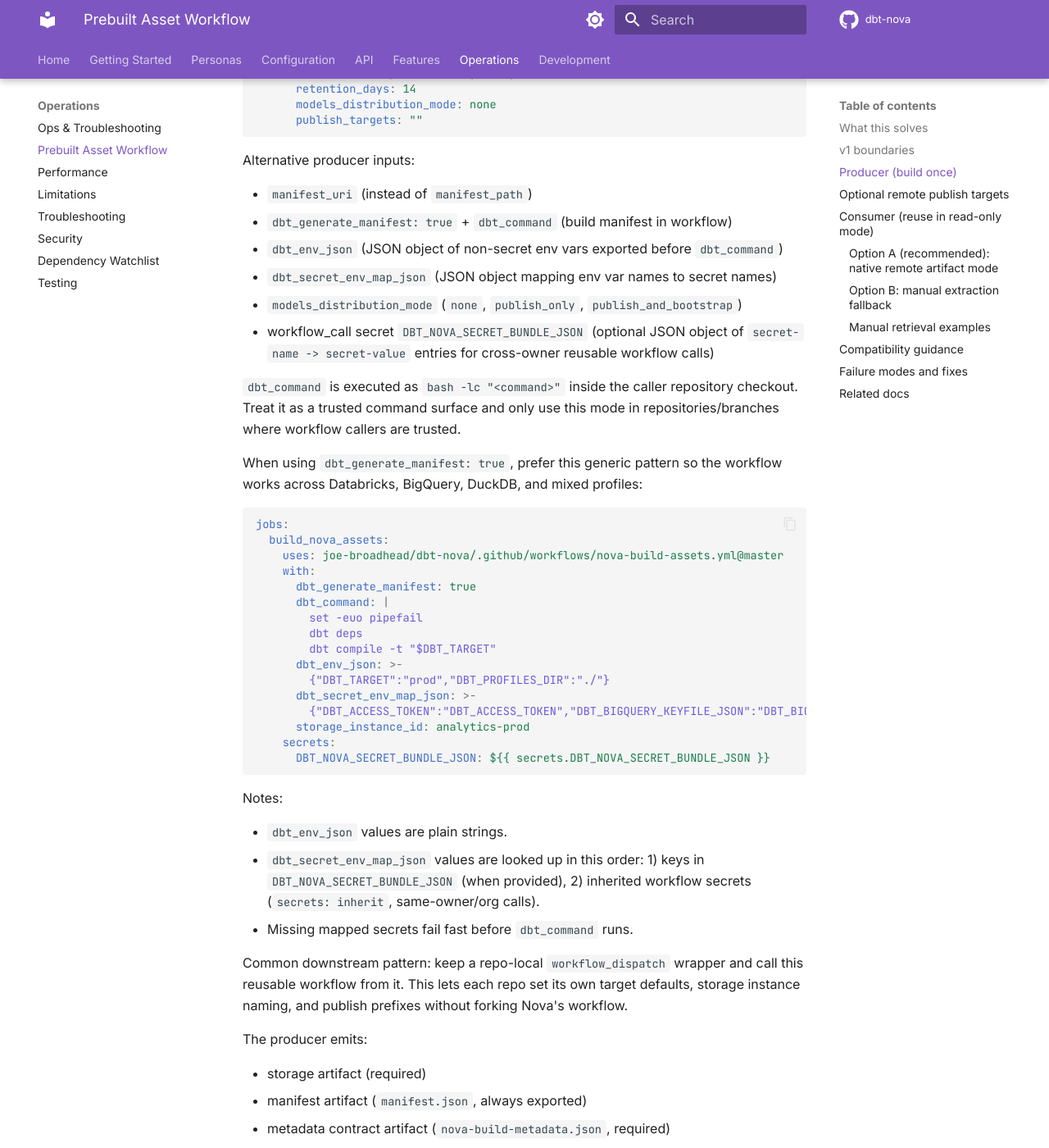
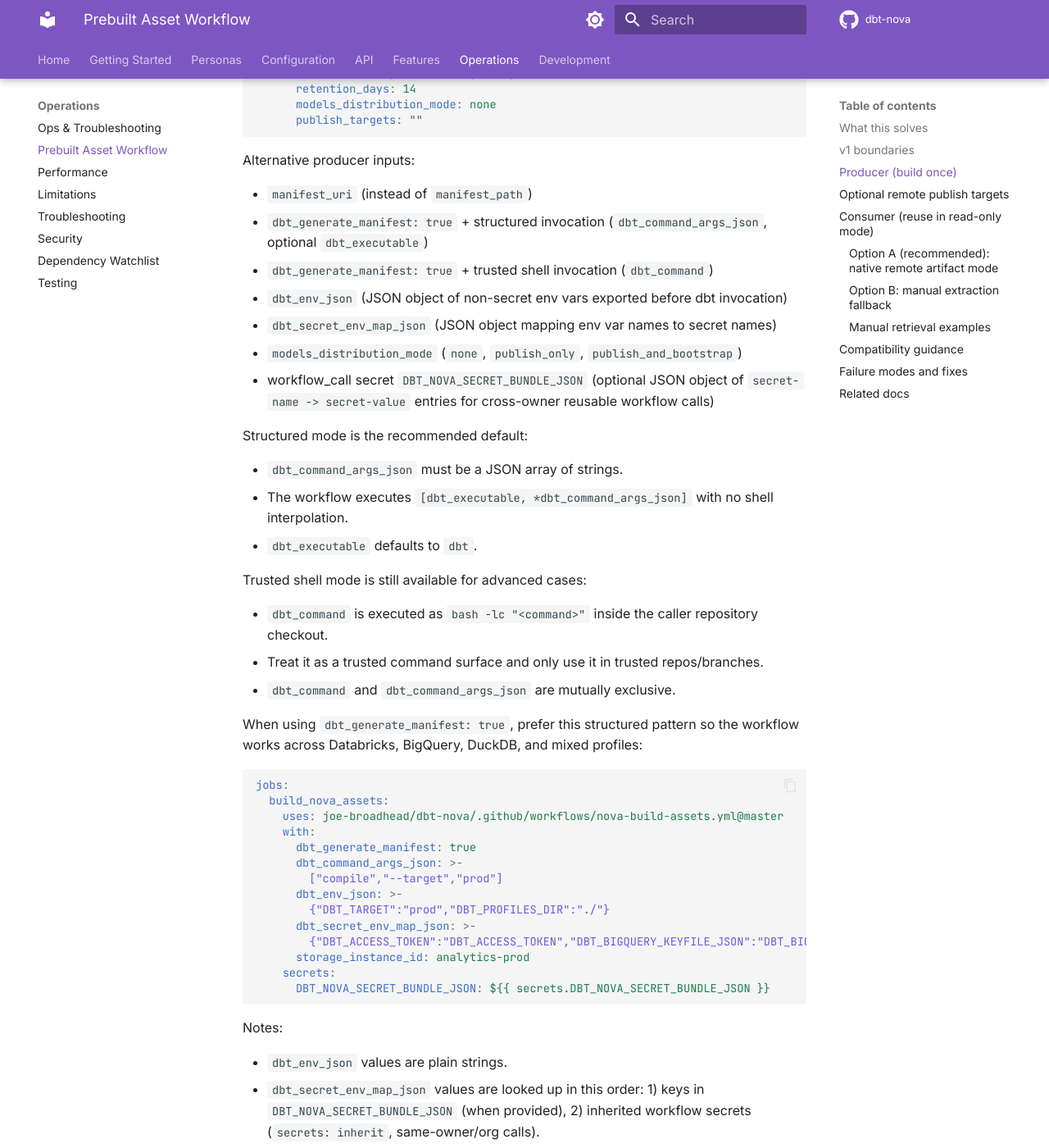
Before and after one commit to joe-broadhead/dbt-nova, an MkDocs documentation site: the page built from docs/operations/prebuilt-assets.md, in a window 1280 px wide and 1400 px high, scrolled down 1016 px. Shown: the whole window at 82% size. Built offline with MkDocs 1.6.1 and Material for MkDocs 9.7.7, drawn with Linux system fonts in a browser that asks for light colours; comment, search, counter and statistics services are not loaded; some of the changed text lies outside the part shown.

Commit message:
Add structured dbt invocation mode to reusable asset workflow

````diff
--- a/docs/operations/prebuilt-assets.md
+++ b/docs/operations/prebuilt-assets.md
@@ -44,18 +44,27 @@ jobs:
 Alternative producer inputs:
 
 - `manifest_uri` (instead of `manifest_path`)
-- `dbt_generate_manifest: true` + `dbt_command` (build manifest in workflow)
-- `dbt_env_json` (JSON object of non-secret env vars exported before `dbt_command`)
+- `dbt_generate_manifest: true` + structured invocation (`dbt_command_args_json`, optional `dbt_executable`)
+- `dbt_generate_manifest: true` + trusted shell invocation (`dbt_command`)
+- `dbt_env_json` (JSON object of non-secret env vars exported before dbt invocation)
 - `dbt_secret_env_map_json` (JSON object mapping env var names to secret names)
 - `models_distribution_mode` (`none`, `publish_only`, `publish_and_bootstrap`)
 - workflow_call secret `DBT_NOVA_SECRET_BUNDLE_JSON` (optional JSON object of
   `secret-name -> secret-value` entries for cross-owner reusable workflow calls)
 
-`dbt_command` is executed as `bash -lc "<command>"` inside the caller
-repository checkout. Treat it as a trusted command surface and only use this
-mode in repositories/branches where workflow callers are trusted.
+Structured mode is the recommended default:
 
-When using `dbt_generate_manifest: true`, prefer this generic pattern so the
+- `dbt_command_args_json` must be a JSON array of strings.
+- The workflow executes `[dbt_executable, *dbt_command_args_json]` with no shell interpolation.
+- `dbt_executable` defaults to `dbt`.
+
+Trusted shell mode is still available for advanced cases:
+
+- `dbt_command` is executed as `bash -lc "<command>"` inside the caller repository checkout.
+- Treat it as a trusted command surface and only use it in trusted repos/branches.
+- `dbt_command` and `dbt_command_args_json` are mutually exclusive.
+
+When using `dbt_generate_manifest: true`, prefer this structured pattern so the
 workflow works across Databricks, BigQuery, DuckDB, and mixed profiles:
 
 ```yaml
@@ -64,10 +73,8 @@ jobs:
     uses: joe-broadhead/dbt-nova/.github/workflows/nova-build-assets.yml@master
     with:
       dbt_generate_manifest: true
-      dbt_command: |
-        set -euo pipefail
-        dbt deps
-        dbt compile -t "$DBT_TARGET"
+      dbt_command_args_json: >-
+        ["compile","--target","prod"]
       dbt_env_json: >-
         {"DBT_TARGET":"prod","DBT_PROFILES_DIR":"./"}
       dbt_secret_env_map_json: >-
@@ -83,7 +90,8 @@ Notes:
 - `dbt_secret_env_map_json` values are looked up in this order:
   1) keys in `DBT_NOVA_SECRET_BUNDLE_JSON` (when provided),
   2) inherited workflow secrets (`secrets: inherit`, same-owner/org calls).
-- Missing mapped secrets fail fast before `dbt_command` runs.
+- Missing mapped secrets fail fast before dbt invocation.
+- Use trusted `dbt_command` only when you explicitly need shell semantics.
 
 Common downstream pattern: keep a repo-local `workflow_dispatch` wrapper and
 call this reusable workflow from it. This lets each repo set its own target
````
Also changed, not shown: README.md (+8 -3 lines), docs/development/ci.md (+10 -5 lines), 2 other files.
